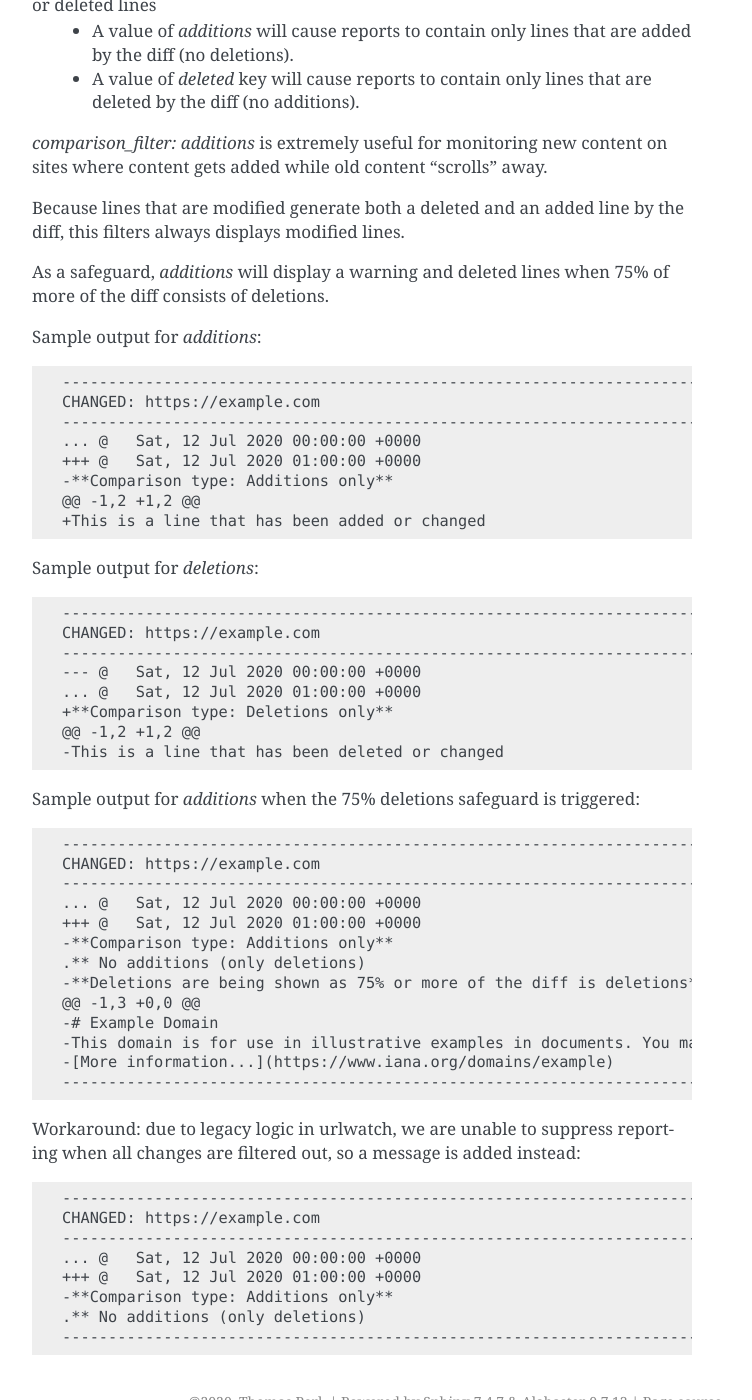
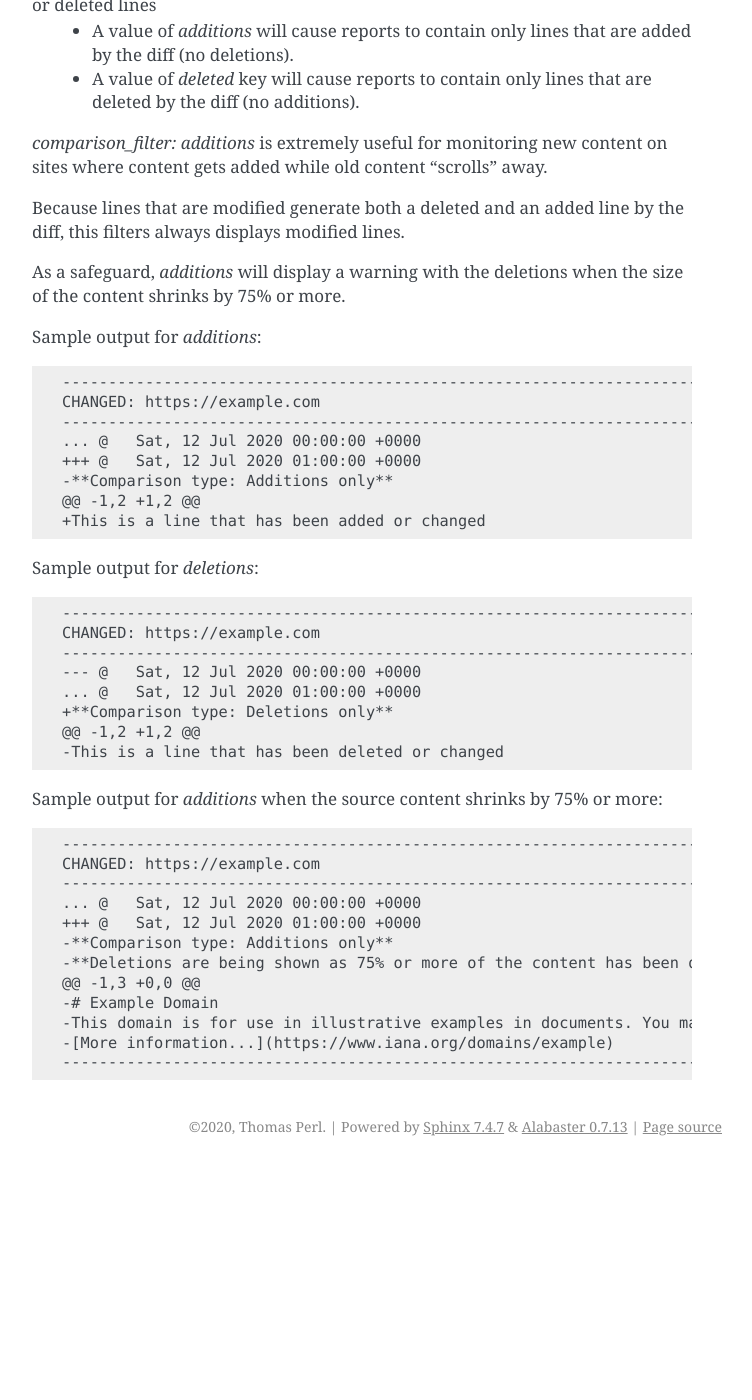
Before and after one commit to thp/urlwatch, a Sphinx documentation site: the page built from docs/source/jobs.rst, in a window 1280 px wide and 1400 px high, scrolled down 2653 px. Shown: the whole window, without its empty margins (388-1140 px from the left). Built offline with Sphinx 7.4.7, drawn with Linux system fonts in a browser that asks for light colours; after the commit the page ends 3819 px from its top, so only the background shows below that.

Commit message:
Documentation updates

```diff
--- a/docs/source/jobs.rst
+++ b/docs/source/jobs.rst
@@ -131,7 +131,7 @@ The ``comparison_filter`` filters the output of the unified diff to keep only ad
 
 Because lines that are modified generate both a deleted and an added line by the diff, this filters always displays modified lines.
 
-As a safeguard, `additions` will display a warning and deleted lines when 75% of more of the diff consists of deletions.
+As a safeguard, `additions` will display a warning with the deletions when the size of the content shrinks by 75% or more.
 
 
 Sample output for `additions`:
@@ -160,7 +160,7 @@ Sample output for `deletions`:
    @@ -1,2 +1,2 @@
    -This is a line that has been deleted or changed
 
-Sample output for `additions` when the 75% deletions safeguard is triggered:
+Sample output for `additions` when the source content shrinks by 75% or more:
 
 .. code-block:: none
 
@@ -170,25 +170,9 @@ Sample output for `additions` when the 75% deletions safeguard is triggered:
    ... @   Sat, 12 Jul 2020 00:00:00 +0000
    +++ @   Sat, 12 Jul 2020 01:00:00 +0000
    -**Comparison type: Additions only**
-   .** No additions (only deletions)
-   -**Deletions are being shown as 75% or more of the diff is deletions**
+   -**Deletions are being shown as 75% or more of the content has been deleted**
    @@ -1,3 +0,0 @@
    -# Example Domain
    -This domain is for use in illustrative examples in documents. You may use this domain in literature without prior coordination or asking for permission.
    -[More information...](https://www.iana.org/domains/example)
    ---------------------------------------------------------------------------
-
-
-Workaround: due to legacy logic in urlwatch, we are unable to suppress reporting when all changes are filtered out, so a message is added instead:
-
-.. code-block:: none
-
-
-   ---------------------------------------------------------------------------
-   CHANGED: https://example.com
-   ---------------------------------------------------------------------------
-   ... @   Sat, 12 Jul 2020 00:00:00 +0000
-   +++ @   Sat, 12 Jul 2020 01:00:00 +0000
-   -**Comparison type: Additions only**
-   .** No additions (only deletions)
-   ---------------------------------------------------------------------------
```
